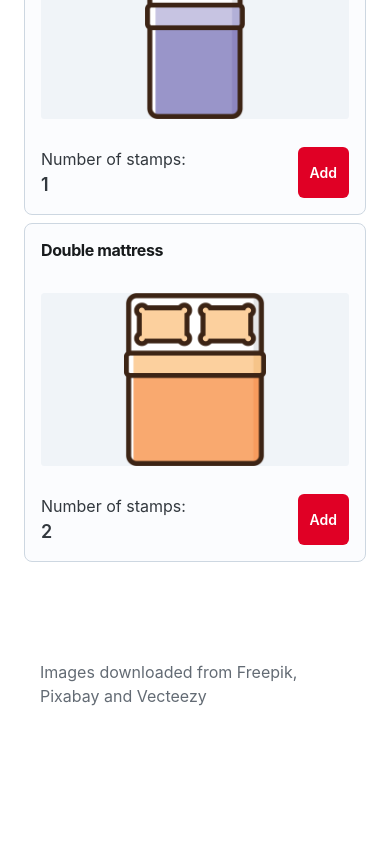
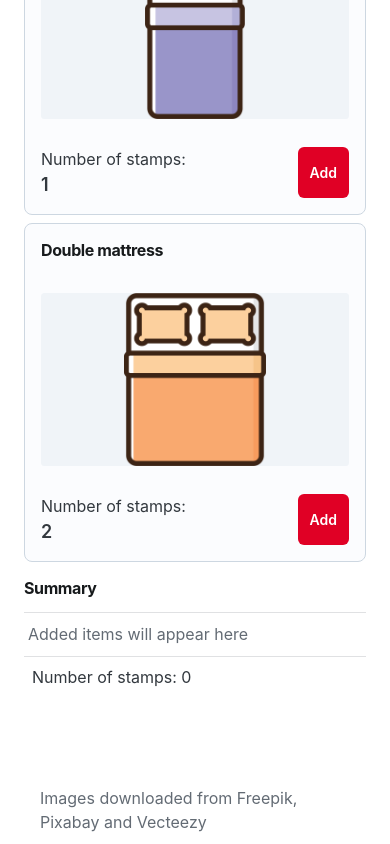
Before and after one commit to Ubax/bulk-waste-calculator, a React (Create React App) app: page / in a window 390 px wide. Shown: the part 2586-3430 px from the top of the page. Before the commit the page ends 3303 px from the top, so only its background shows below. Built offline with nearby package versions, Linux system fonts and the light colour scheme.

Commit message:
feat: Updates mobile version

```diff
--- a/src/Calculator/Calculator.js
+++ b/src/Calculator/Calculator.js
@@ -29,7 +29,7 @@ export function Calculator(props) {
         <Grid xs={12} lg={8}>
           <ItemsGrid items={items} setItems={setItems} />
         </Grid>
-        <Grid xs={12} lg={4} sx={{ display: { xs: "none", md: "initial" } }}>
+        <Grid xs={12} lg={4}>
           <Summary items={items} changeItemQuantity={changeItemQuantity} />
         </Grid>
       </Grid>
--- a/src/Calculator/SummaryItem.js
+++ b/src/Calculator/SummaryItem.js
@@ -14,7 +14,7 @@ export function SummaryItem({ onIncrease, onDecrease, name, quantity }) {
           >{`${quantity} x`}</Typography>{" "}
           {name}
         </Typography>
-        <Stack direction="row" spacing={1}>
+        <Stack direction="row" spacing={1} sx={{ ml: 1 }}>
           <Button onClick={onIncrease}>
             <AddIcon />
           </Button>
```
